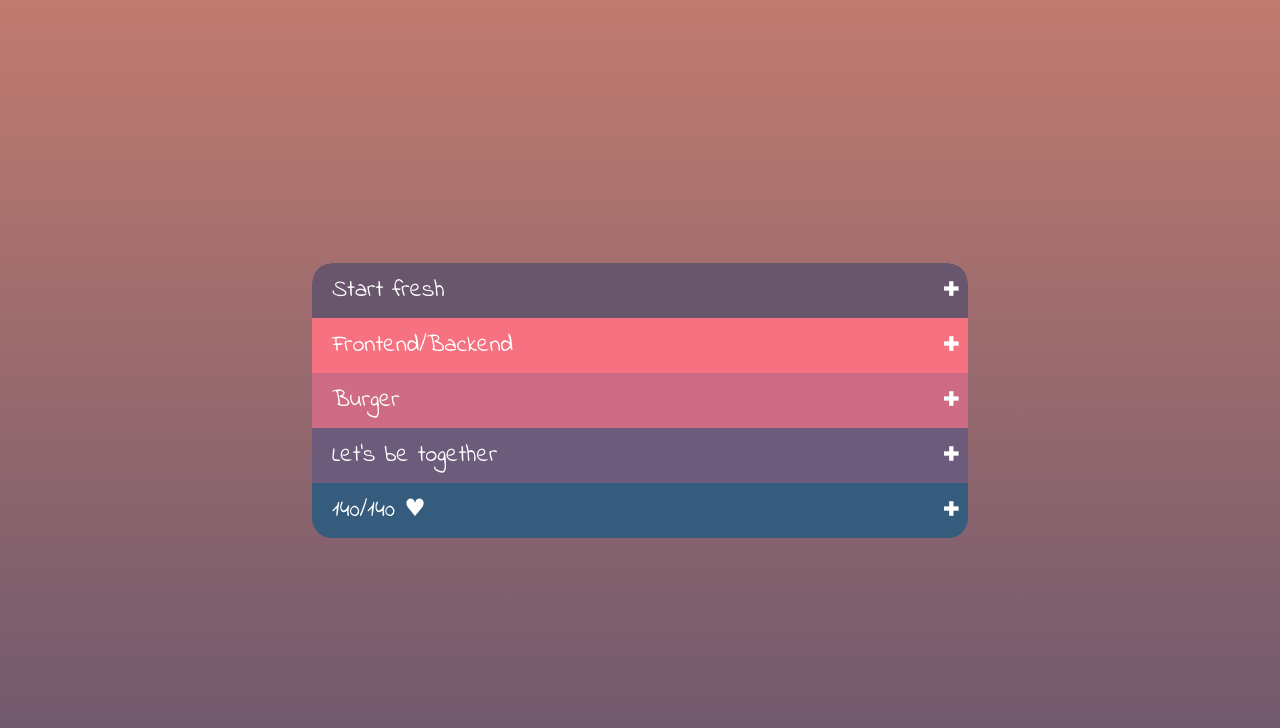
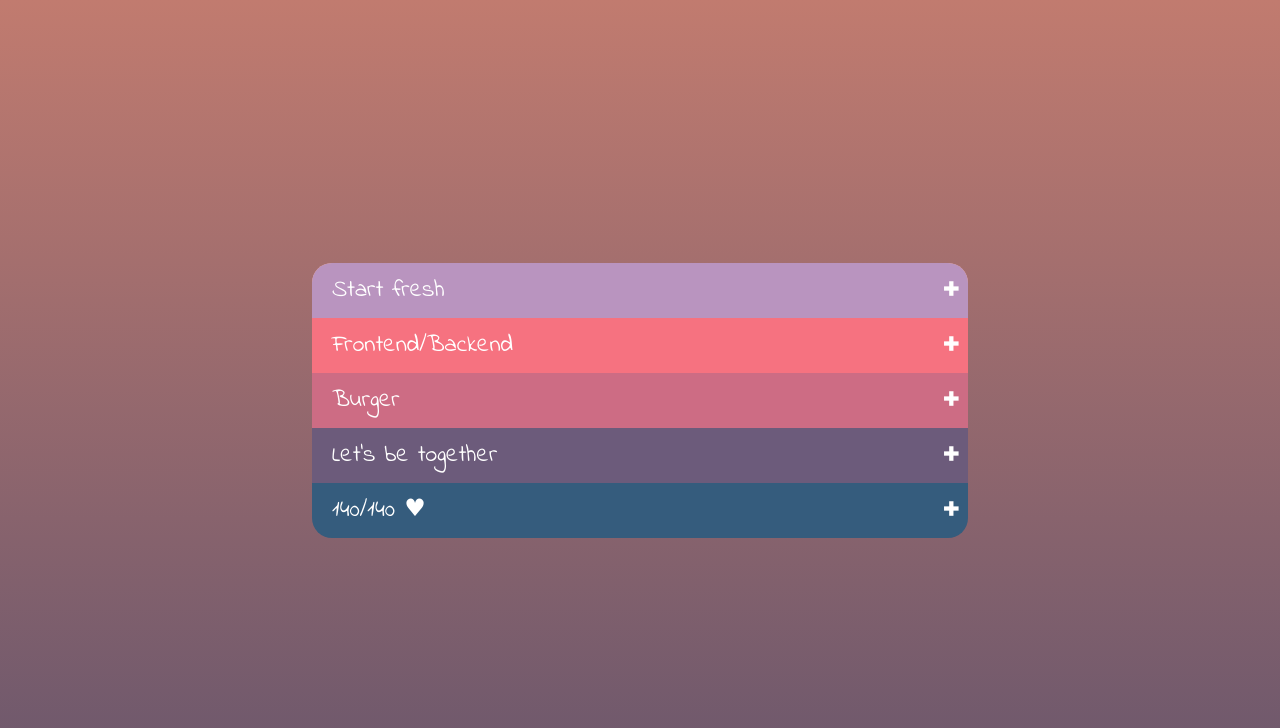
Before and after one commit to nadyavasilyeva/cssBayan, a plain HTML site: page index.html in a window 1280 px wide. In both pictures the pointer is over the heading 640 px from the left and 290 px from the top of the page. Drawn offline with Linux system fonts and the light colour scheme.

Commit message:
fix: color hover

```diff
--- a/style.css
+++ b/style.css
@@ -59,7 +59,7 @@ summary {
 
 
 .accordion__title:hover {
-    background-color:rgb(105, 86, 108);
+    background-color:rgb(185, 148, 191);
 }
 
 img {
```
